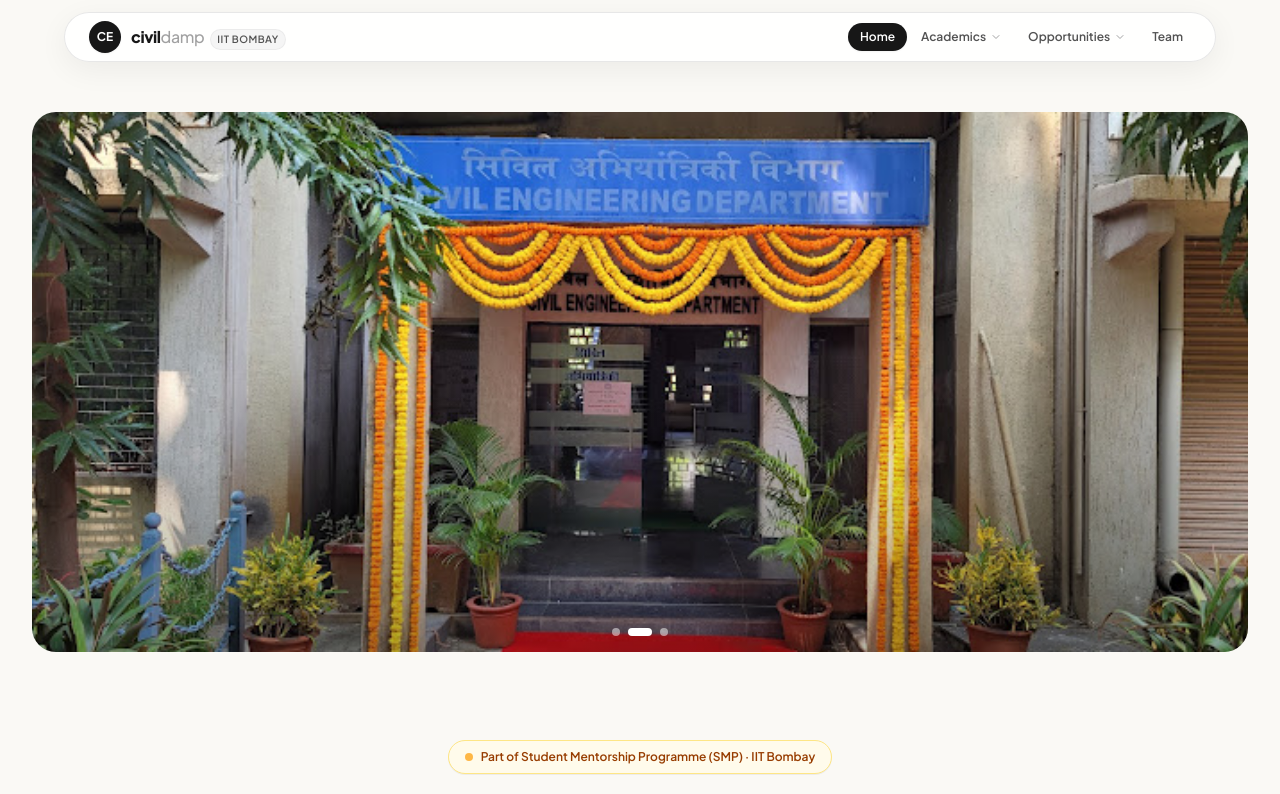
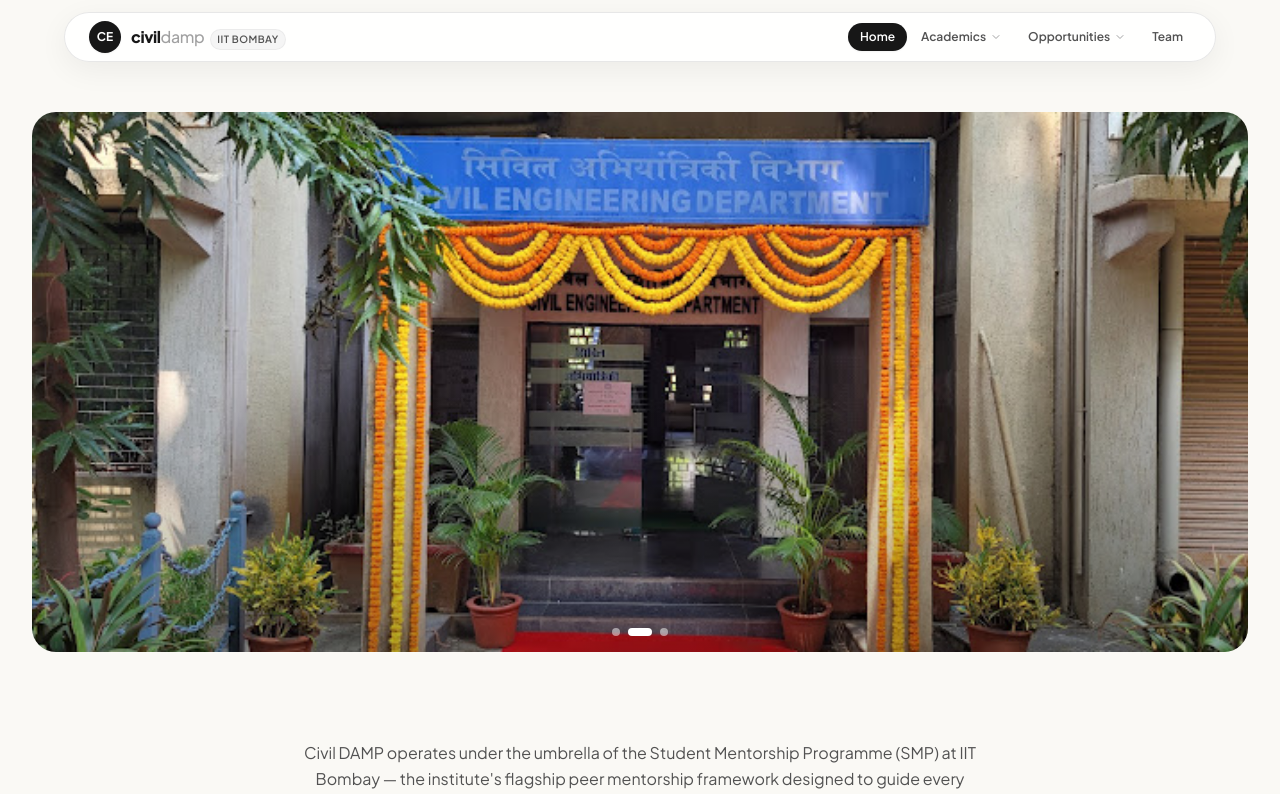
Before and after one commit to kunal-gandvane/civil-damp-website, a React (Vite) app: page / in a window 1280 px wide. Shown: the top 794 px of the page. Built offline with nearby package versions, Linux system fonts and the light colour scheme; a web font is replaced by a local one.

Commit message:
Update Home.jsx

```diff
--- a/src/pages/Home.jsx
+++ b/src/pages/Home.jsx
@@ -59,10 +59,6 @@ export default function Home() {
       <section className="py-8 sm:py-10">
         <div className="max-w-5xl mx-auto px-4 sm:px-6 lg:px-8 text-center">
           <ScrollReveal animation="fade-up">
-            <div className="inline-flex items-center gap-2 px-4 py-2 rounded-full text-xs font-semibold bg-amber-50 border border-amber-200 text-amber-800 shadow-2xs mb-4">
-              <span className="w-2 h-2 rounded-full bg-amber-500 animate-pulse"></span>
-              <span>Part of Student Mentorship Programme (SMP) · IIT Bombay</span>
-            </div>
             <p className="text-neutral-600 text-sm sm:text-base leading-relaxed max-w-2xl mx-auto">
               Civil DAMP operates under the umbrella of the Student Mentorship Programme (SMP) at IIT Bombay — the institute's flagship peer mentorship framework designed to guide every student through their academic journey.
             </p>
```
